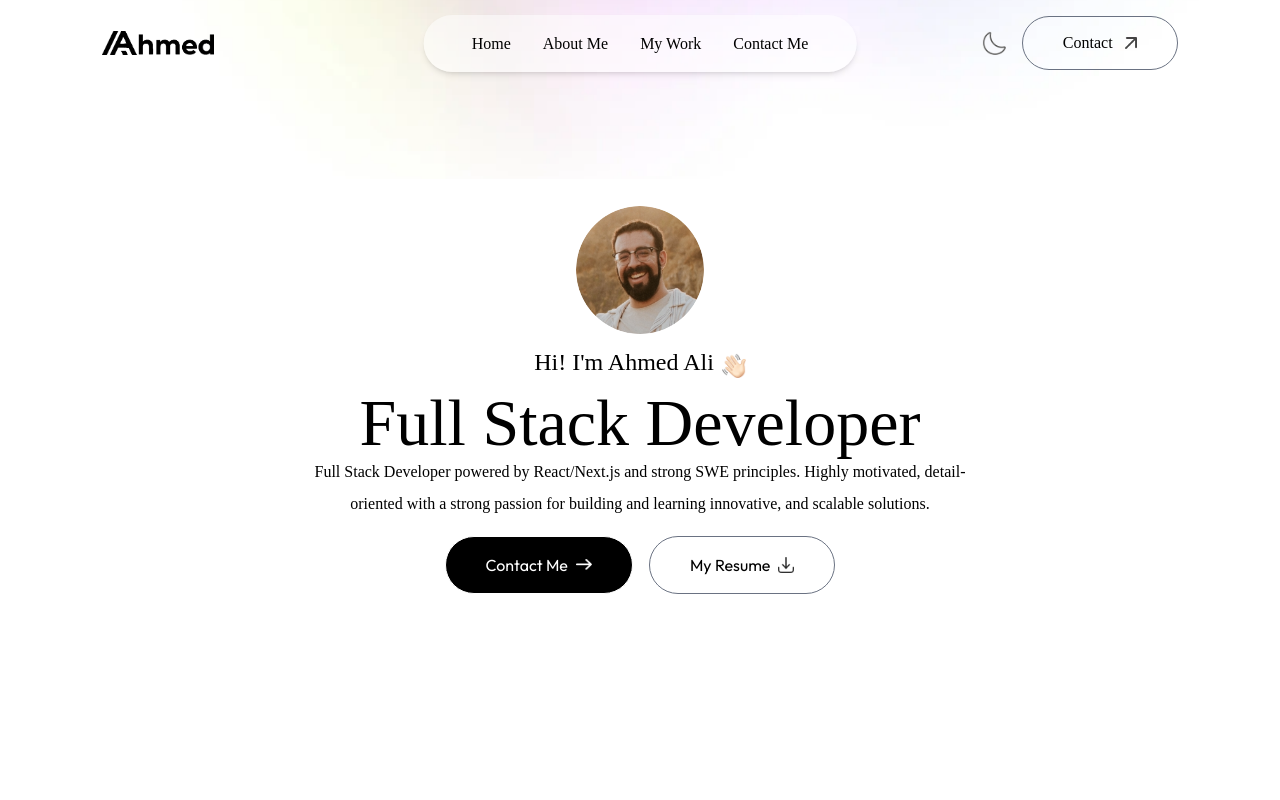
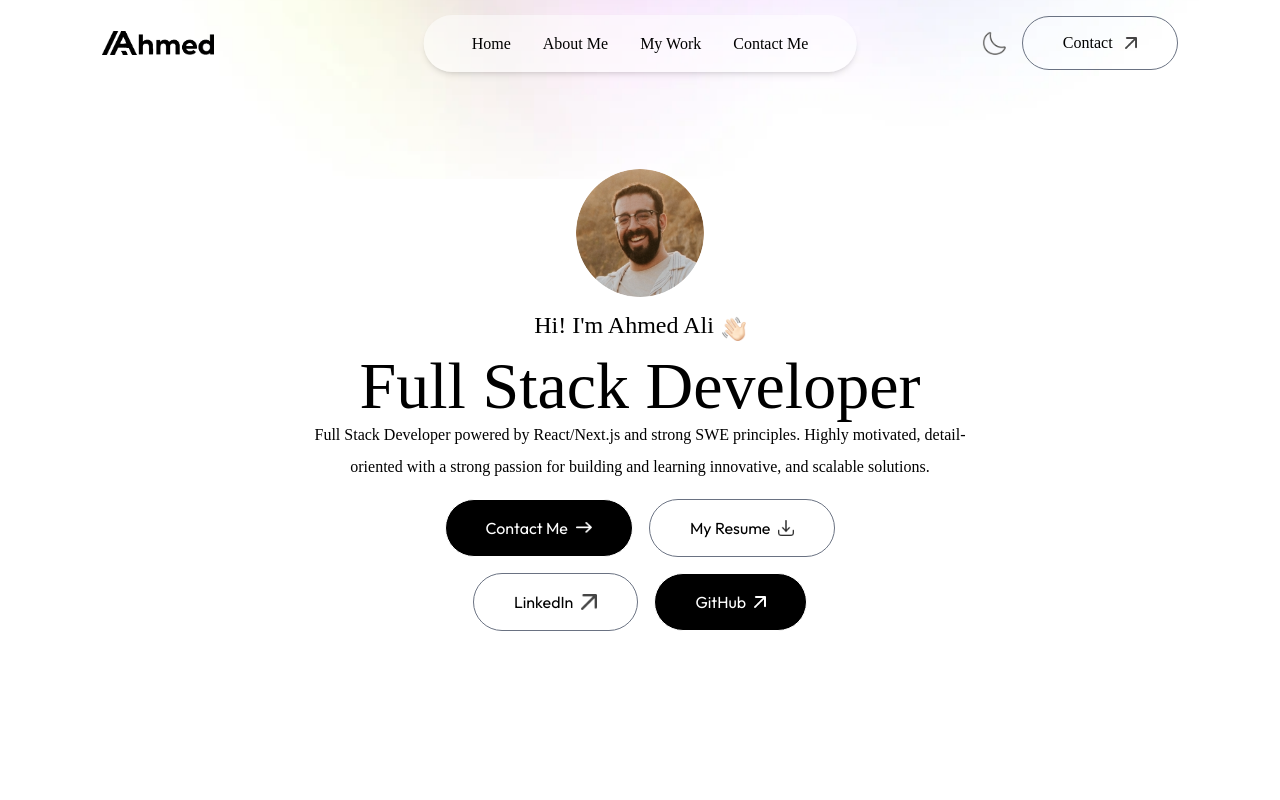
Before and after one commit to TheAhmedJoy/Portfolio-Ahmed-Ali, a Next.js app: page / in a window 1280 px wide. Shown: the top 800 px of the page. Built offline with nearby package versions, Linux system fonts and the light colour scheme; no server answers; a web font is replaced by a local one.

Commit message:
Added LinkedIn and GitHub buttons to the Header component

```diff
--- a/app/components/Header.tsx
+++ b/app/components/Header.tsx
@@ -30,6 +30,16 @@ export default function () {
                     <Image src={assets.download_icon} className="w-4" alt="Resume Download Icon" />
                 </a>
             </div>
+            <div className="flex flex-col sm:flex-row items-center gap-4 mt-4">
+                <a target="_blank" href="https://www.linkedin.com/in/ahmedjoyali/" className="px-10 py-3 border rounded-full border-gray-500 flex items-center gap-2">
+                    LinkedIn
+                    <Image src={assets.arrow_icon} className="w-4" alt="Contact Me Arrow Icon" />
+                </a>
+                <a target="_blank" href="https://github.com/TheAhmedJoy" className="px-10 py-3 border border-white rounded-full bg-black text-white flex items-center gap-2" download>
+                    GitHub
+                    <Image src={assets.arrow_icon_dark} className="w-3" alt="Resume Download Icon" />
+                </a>
+            </div>
         </div>
     )
 }
```
